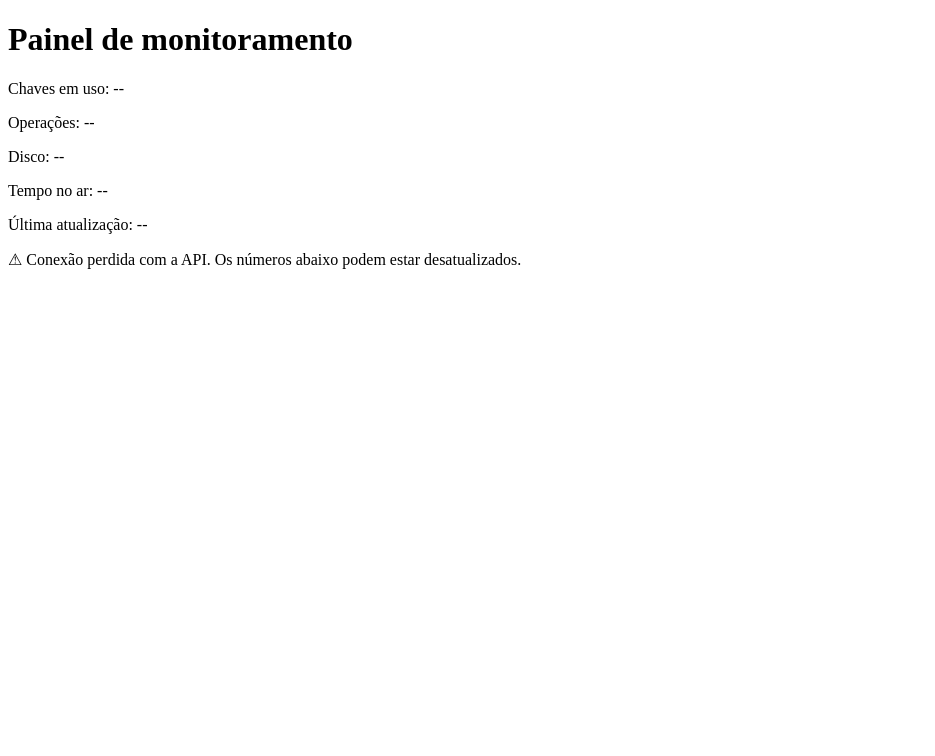
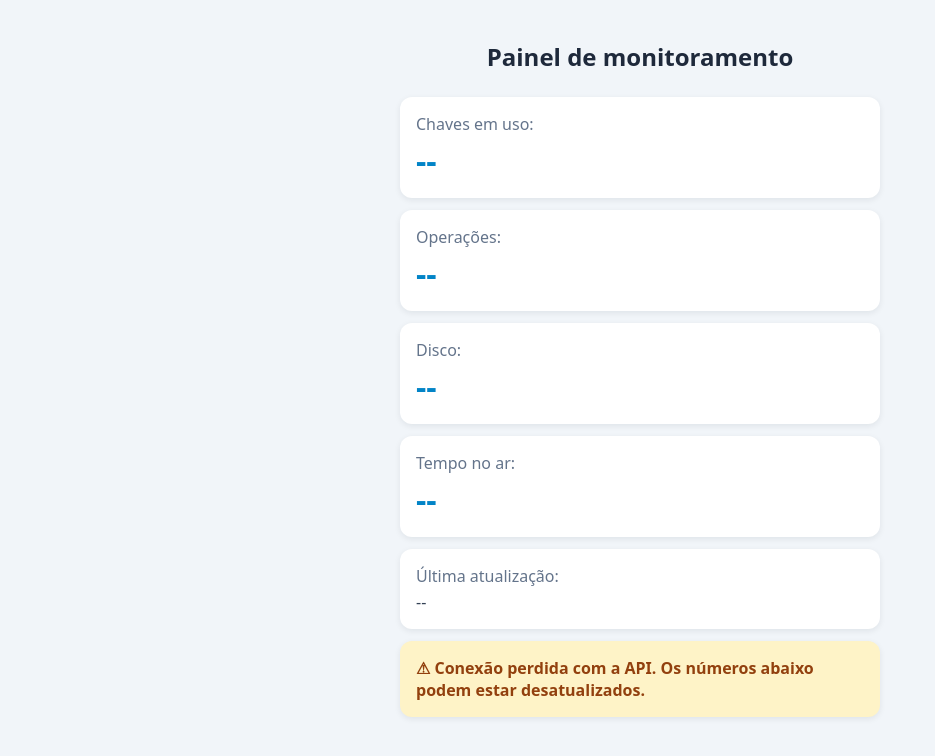
Before and after one commit to Anna0508/mini-api-cripto, a plain HTML site: page painel/index.html in a window 1280 px wide. Shown: the whole page, without its empty margins (0-935 px from the left). Drawn offline with Linux system fonts and the light colour scheme; no server answers.

Commit message:
feat: estiliza o painel de monitoramento com CSS em tons claros

```diff
--- a/painel/index.html
+++ b/painel/index.html
@@ -4,6 +4,7 @@
     <meta charset="UTF-8">
     <meta name="viewport" content="width=device-width, initial-scale=1.0">
     <title>Painel de monitoramento</title>
+    <link rel="stylesheet" href="painel.css">
 </head>
 <body>
     <h1>Painel de monitoramento</h1>
--- /dev/null
+++ b/painel/painel.css
@@ -0,0 +1,50 @@
+body {
+  font-family: system-ui, sans-serif;
+  background: #f1f5f9;
+  color: #334155;
+  max-width: 480px;
+  margin: 0 auto;
+  padding: 24px 16px;
+}
+
+h1 {
+  text-align: center;
+  font-size: 1.5rem;
+  margin-bottom: 24px;
+  color: #1e293b;
+}
+
+p {
+  background: #ffffff;
+  border-radius: 12px;
+  padding: 16px;
+  margin: 0 0 12px;
+  color: #64748b;
+  box-shadow: 0 2px 6px rgba(15, 23, 42, 0.08);
+}
+
+p span {
+  display: block;
+  margin-top: 4px;
+  font-size: 2rem;
+  font-weight: 700;
+  color: #0284c7;
+}
+
+#hora {
+  font-size: 1rem;
+  font-weight: 400;
+  color: #334155;
+}
+
+#aviso-limite,
+#status {
+  background: #fef3c7;
+  color: #92400e;
+  font-weight: 600;
+}
+
+#aviso-limite:empty,
+#status:empty {
+  display: none;
+}
```
